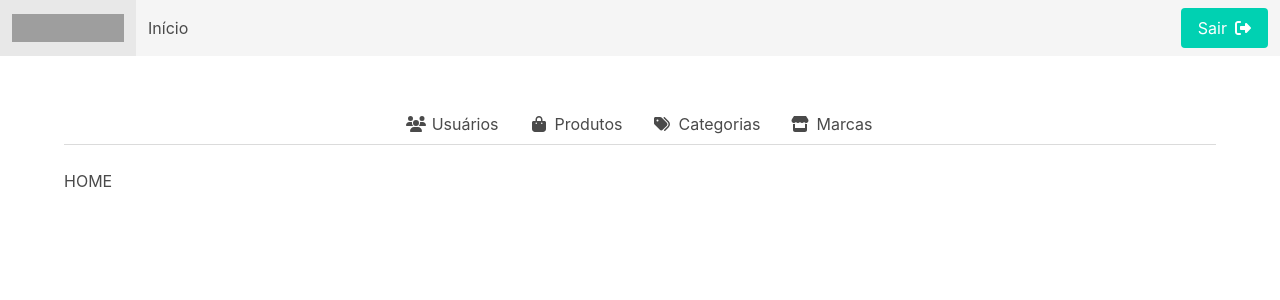
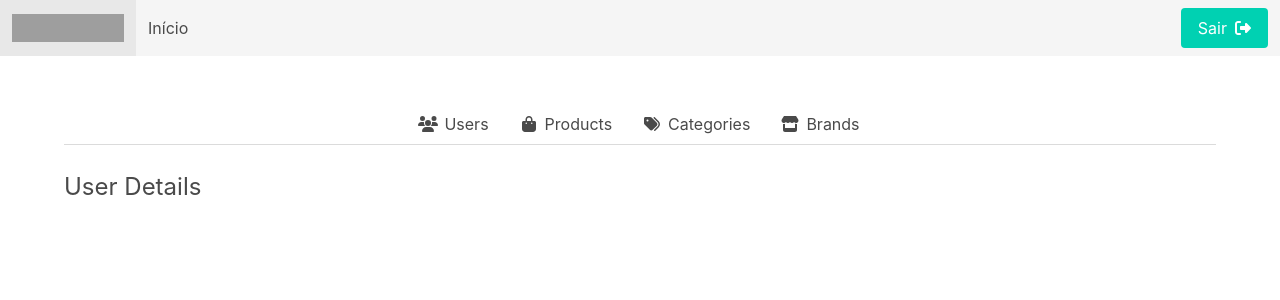
Before and after one commit to watilacosta/my-commerce-backoffice, a Vue app: page /user/1 in a window 1280 px wide. Before the commit this address led to /. Shown: the top 300 px of the page. Built offline with nearby package versions, Linux system fonts and the light colour scheme; sample sign-in values are in the browser's storage; grey boxes are pictures that could not be loaded.

Commit message:
added route to user detail

```diff
--- a/src/components/MenuTabs.vue
+++ b/src/components/MenuTabs.vue
@@ -8,36 +8,36 @@ const currentPath = route.currentRoute;
 <template>
   <div class="tabs is-centered">
     <ul>
-      <li :class="currentPath.path === '/usuarios' ? 'is-active' : ''">
-        <RouterLink to="/usuarios" title="Usuários">
+      <li :class="currentPath.path === '/users' ? 'is-active' : ''">
+        <RouterLink to="/users" title="Users">
           <span class="icon is-small">
             <font-awesome-icon icon="fa-solid fa-users" />
           </span>
-          <span>Usuários</span>
+          <span>Users</span>
         </RouterLink>
       </li>
-      <li :class="currentPath.path === '/produtos' ? 'is-active' : ''">
-        <RouterLink to="/produtos" title="Produtos">
+      <li :class="currentPath.path === '/products' ? 'is-active' : ''">
+        <RouterLink to="/products" title="Products">
           <span class="icon is-small">
             <font-awesome-icon icon="fa-solid fa-bag-shopping" />
           </span>
-          <span>Produtos</span>
+          <span>Products</span>
         </RouterLink>
       </li>
-      <li :class="currentPath.path === '/categorias' ? 'is-active' : ''">
-        <RouterLink to="/categorias">
+      <li :class="currentPath.path === '/categories' ? 'is-active' : ''">
+        <RouterLink to="/categories">
           <span class="icon is-small">
             <font-awesome-icon icon="fa-solid fa-tags" />
           </span>
-          <span>Categorias</span>
+          <span>Categories</span>
         </RouterLink>
       </li>
-      <li :class="currentPath.path === '/marcas' ? 'is-active' : ''">
-        <RouterLink to="/marcas">
+      <li :class="currentPath.path === '/brands' ? 'is-active' : ''">
+        <RouterLink to="/brands">
           <span class="icon is-small">
             <font-awesome-icon icon="fa-solid fa-store" />
           </span>
-          <span>Marcas</span>
+          <span>Brands</span>
         </RouterLink>
       </li>
     </ul>
--- a/src/main.ts
+++ b/src/main.ts
@@ -26,6 +26,7 @@ import {
   faTags,
   faStore,
   faUserPen,
+  faUserGear,
 } from "@fortawesome/free-solid-svg-icons";
 
 /* add icons to the library */
@@ -37,7 +38,8 @@ library.add(
   faBagShopping,
   faTags,
   faStore,
-  faUserPen
+  faUserPen,
+  faUserGear
 );
 
 const app = createApp(App);
--- a/src/router/index.ts
+++ b/src/router/index.ts
@@ -7,43 +7,54 @@ import UserList from "@/views/UserList.vue";
 import ProductList from "@/components/ProductList.vue";
 import CategoryList from "@/components/CategoryList.vue";
 import BrandList from "@/components/BrandList.vue";
+import UserDetail from "@/views/UserDetail.vue";
 
 const router = createRouter({
   history: createWebHistory(import.meta.env.BASE_URL),
   routes: [
+    // ****************************** NOT FOUND ********************************
     {
       path: "/:pathMatch(.*)*",
       name: "NotFound",
       component: HomeView,
       redirect: "/",
     },
+    // ******************************** HOME ***********************************
     {
       path: "/",
       name: "Home",
       component: HomeView,
     },
+    // ******************************** AUTH ***********************************
     {
       path: "/login",
       name: "Login",
       component: LoginView,
     },
+    // ******************************** USERS **********************************
     {
-      path: "/usuarios",
+      path: "/users",
       name: "Users",
       component: UserList,
     },
     {
-      path: "/produtos",
+      path: "/user/:id",
+      name: "user",
+      component: UserDetail,
+    },
+    // ******************************** PRODUCTS *******************************
+    {
+      path: "/products",
       name: "Products",
       component: ProductList,
     },
     {
-      path: "/categorias",
+      path: "/categories",
       name: "Categories",
       component: CategoryList,
     },
     {
-      path: "/marcas",
+      path: "/brands",
       name: "Brands",
       component: BrandList,
     },
--- /dev/null
+++ b/src/views/UserDetail.vue
@@ -0,0 +1,7 @@
+<script setup lang="ts">
+import PageTitle from "@/components/PageTitle.vue";
+</script>
+
+<template>
+  <PageTitle title="User Details" />
+</template>
--- a/src/views/UserList.vue
+++ b/src/views/UserList.vue
@@ -76,9 +76,13 @@ const fetchUsers = async () => {
               <ActiveTag :active="user.active" />
             </td>
             <td class="has-text-centered">
-              <button class="button is-small is-responsive is-link">
-                <font-awesome-icon icon="fa-solid fa-user-pen" />
-              </button>
+              <RouterLink
+                :to="{ name: 'user', params: { id: user.id } }"
+                title="User Detail"
+                class="button is-small is-responsive is-link"
+              >
+                <font-awesome-icon icon="fa-solid fa-user-gear" />
+              </RouterLink>
             </td>
           </tr>
         </tbody>
```
